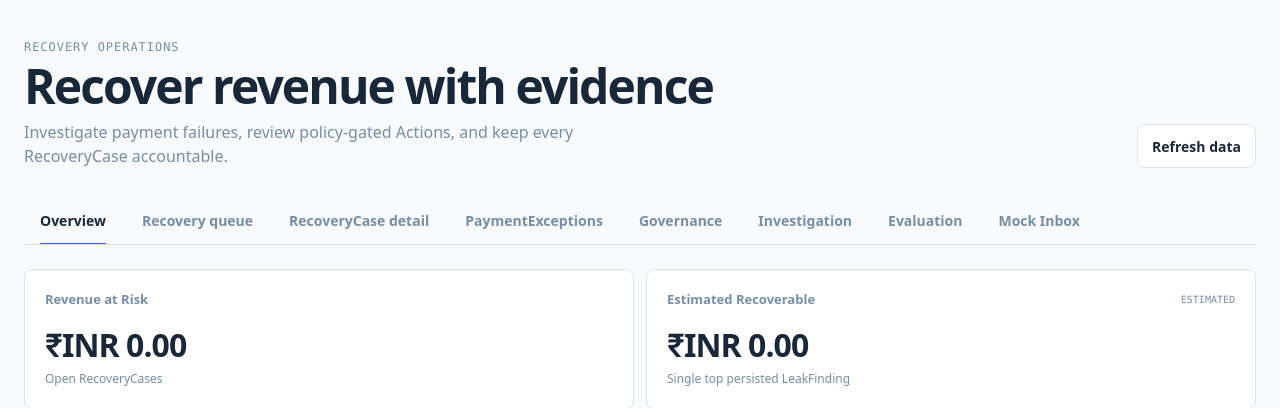
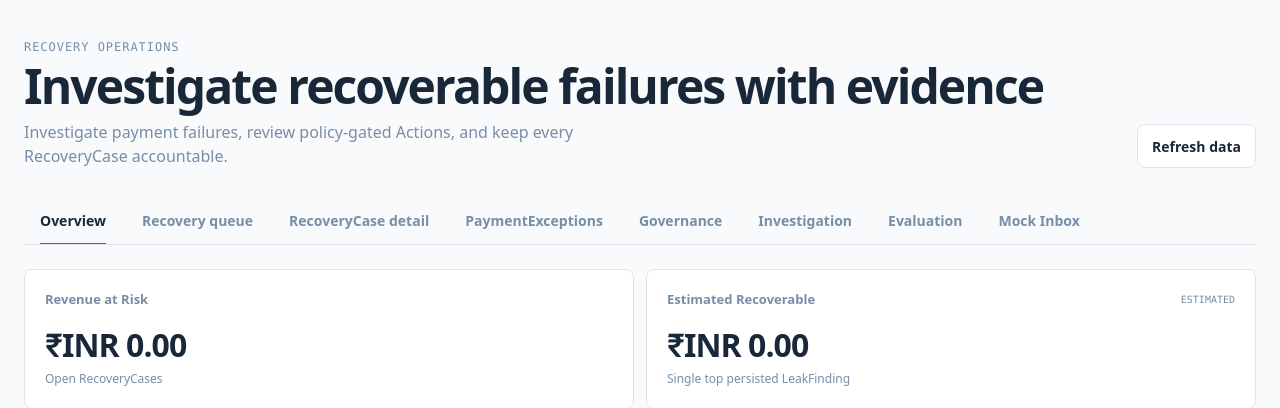
Before and after one commit to aditya-zig/Revnue-Agent, a FastAPI app: page / in a window 1280 px wide. Shown: the part 64-472 px from the top of the page. Run offline with FastAPI, Linux system fonts and the light colour scheme; data that the repository does not hold is empty.

Commit message:
docs: tighten P1 submission wording for offline and recovery claims
- docs/demo.md: clarify offline signed/replayed Test Mode-format
  fixture is not live provider evidence (preserve 9-beat plan).
- README.md: name offline fallback as deterministic replayed
  Test Mode-format fixtures/signed synthetic payloads that are not
  live evidence; note scripts/live_testmode_preflight.py verifies
  readiness without printing secrets.
- app/templates/dashboard.html: replace headline with
  Investigate recoverable failures with evidence.
- tests: lock headline in provenance contract.

```diff
--- a/app/templates/dashboard.html
+++ b/app/templates/dashboard.html
@@ -44,7 +44,7 @@
         <section class="page-head" data-dashboard-heading>
           <div>
             <p class="eyebrow">Recovery operations</p>
-            <h1>Recover revenue with evidence</h1>
+            <h1>Investigate recoverable failures with evidence</h1>
             <p class="lede">Investigate payment failures, review policy-gated Actions, and keep every RecoveryCase accountable.</p>
           </div>
           <button class="btn" type="button" id="refreshBtn" data-action="refresh-dashboard">Refresh data</button>
```
Also changed, not shown: docs/demo.md (+1 -1 lines), tests/integration/test_dashboard_provenance_contract.py (+4 -0 lines), README.md.
